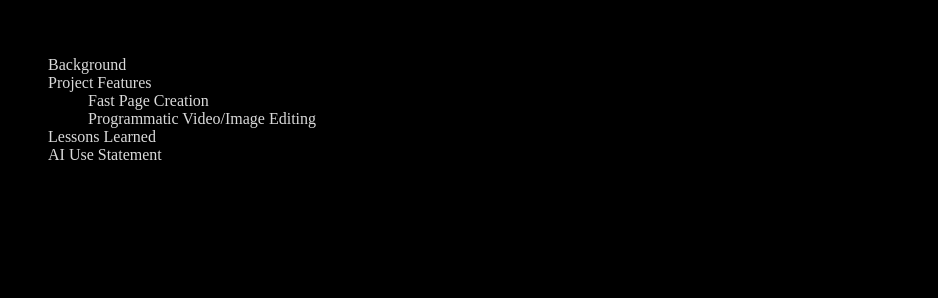
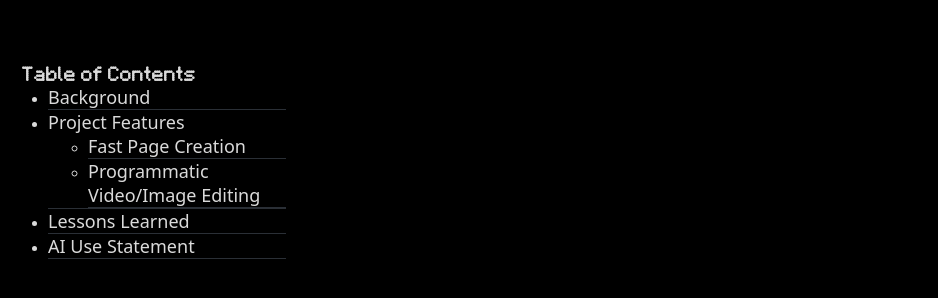
Before and after one commit to Obind30/Personal-Website, a website: page src/pages/projects/project_pages/Personal Site.html in a window 1280 px wide. Shown: the part 142-440 px from the top of the page, without its empty margins (0-938 px from the left). Drawn offline with Linux system fonts and the light colour scheme.

Commit message:
Table of contents styled

```diff
--- a/src/pages/projects/project_pages/Personal Site.html
+++ b/src/pages/projects/project_pages/Personal Site.html
@@ -17,27 +17,18 @@
 
         <div id="page_content" style="display: flex">
             <nav id="nav_box">
-                <ul>
-                    <li>
-                        <a href="#background" onclick="scroll_click('background')">Background</a>
-                    </li>
+                <h4 id="toc_title">Table of Contents</h4>
+                <ul style="margin-top: 0px">
+                    <li><a href="#background" onclick="scroll_click('background')">Background</a></li>
                     <li>
                         <a href="#project-features" onclick="scroll_click('project-features')">Project Features</a>
                         <ul>
-                            <li>
-                                <a href="#fast-page-creation" onclick="scroll_click('fast-page-creation')">Fast Page Creation</a>
-                            </li>
-                            <li>
-                                <a href="#programmatic-videoimage-editing" onclick="scroll_click('programmatic-videoimage-editing')">Programmatic Video/Image Editing</a>
-                            </li>
+                            <li><a href="#fast-page-creation" onclick="scroll_click('fast-page-creation')">Fast Page Creation</a></li>
+                            <li><a href="#programmatic-videoimage-editing" onclick="scroll_click('programmatic-videoimage-editing')">Programmatic Video/Image Editing</a></li>
                         </ul>
                     </li>
-                    <li>
-                        <a id="link1" href="#lessons-learned" onclick="scroll_click('lessons-learned')">Lessons Learned</a>
-                    </li>
-                    <li>
-                        <a href="#a-statement-on-the-use-of-generative-ai" onclick="scroll_click('a-statement-on-the-use-of-generative-ai')">AI Use Statement</a>
-                    </li>
+                    <li><a id="link1" href="#lessons-learned" onclick="scroll_click('lessons-learned')">Lessons Learned</a></li>
+                    <li><a href="#a-statement-on-the-use-of-generative-ai" onclick="scroll_click('a-statement-on-the-use-of-generative-ai')">AI Use Statement</a></li>
                 </ul>
             </nav>
 
--- a/src/styles/page_entry.css
+++ b/src/styles/page_entry.css
@@ -3,9 +3,19 @@
   src: url("../fonts/minecart-lcd/Minecart LCD.ttf");
 }
 
+li::marker {
+    color: rgb(218, 218, 218);
+}
+
 a {
     color: rgb(218, 218, 218);
     text-decoration: none;
+    font-size: 18px;
+    font-family: system-ui, -apple-system, BlinkMacSystemFont, 'Segoe UI', Roboto, Oxygen, Ubuntu, Cantarell, 'Open Sans', 'Helvetica Neue', sans-serif;
+}
+
+li {
+    border-bottom: 1px solid #3d444db3;
 }
 
 #page_title {
@@ -26,8 +36,16 @@ a {
 
 #nav_box {
     height: 100%;
-    width: 25%;
+    width: 22%;
     float: left;
     position: sticky;
     top: 5%;
+    margin-right: 3%
 }
+
+#toc_title {
+    color: rgb(218, 218, 218);
+    font-family: Pixel_Title;
+    margin-bottom: 0%;
+    margin-left: 5%;
+}
```
